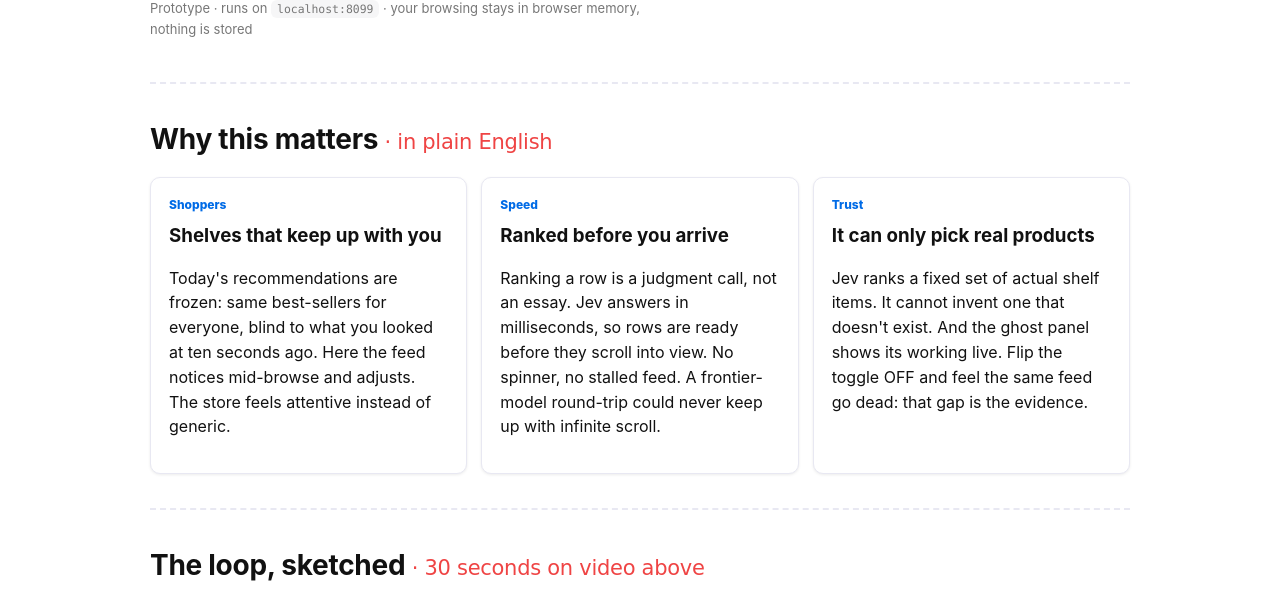
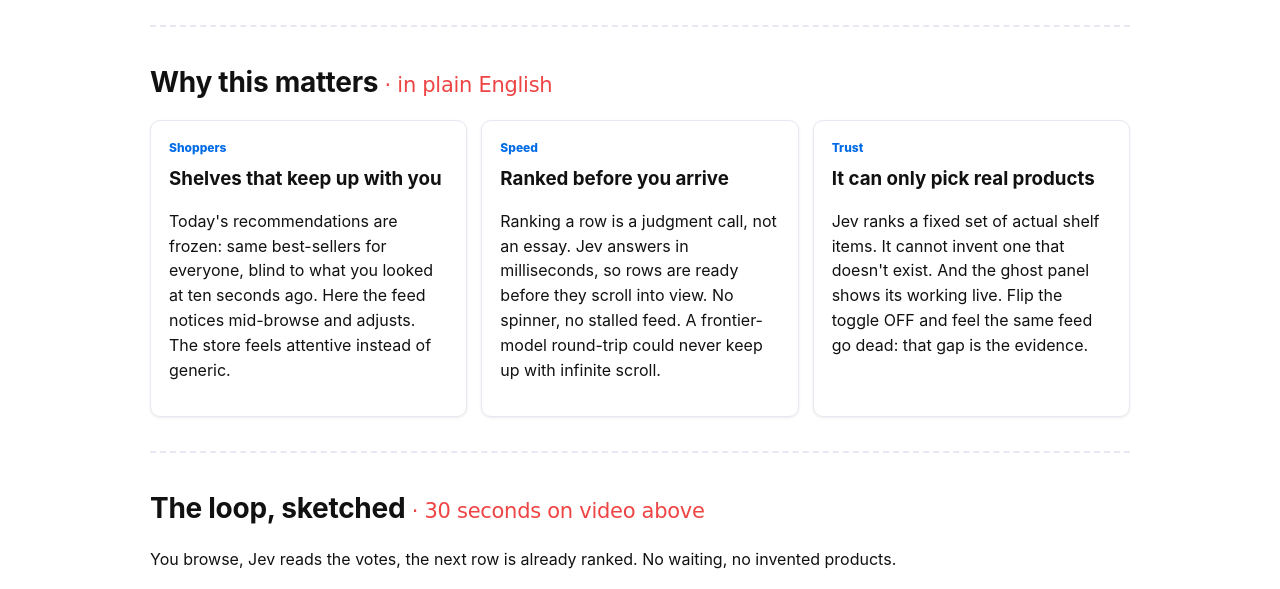
Before and after one commit to juanri7/jevstore-explainer, a plain HTML site: page index.html in a window 1280 px wide. Shown: the part 511-1100 px from the top of the page. Drawn offline with Linux system fonts and the light colour scheme.

Commit message:
Remove hero microcopy line

```diff
--- a/index.html
+++ b/index.html
@@ -31,7 +31,6 @@
       <a class="btn primary" href="https://github.com/juanri7/jev-store" target="_blank" rel="noopener"><svg width="18" height="18" viewBox="0 0 24 24" fill="currentColor" aria-hidden="true" style="vertical-align:-3px;margin-right:8px"><path d="M12 .297c-6.63 0-12 5.373-12 12 0 5.303 3.438 9.8 8.205 11.385.6.113.82-.258.82-.577 0-.285-.01-1.04-.015-2.04-3.338.724-4.042-1.61-4.042-1.61C4.422 18.07 3.633 17.7 3.633 17.7c-1.087-.744.084-.729.084-.729 1.205.084 1.838 1.236 1.838 1.236 1.07 1.835 2.809 1.305 3.495.998.108-.776.417-1.305.76-1.605-2.665-.3-5.466-1.332-5.466-5.93 0-1.31.465-2.38 1.235-3.22-.135-.303-.54-1.523.105-3.176 0 0 1.005-.322 3.3 1.23.96-.267 1.98-.399 3-.405 1.02.006 2.04.138 3 .405 2.28-1.552 3.285-1.23 3.285-1.23.645 1.653.24 2.873.12 3.176.765.84 1.23 1.91 1.23 3.22 0 4.61-2.805 5.625-5.475 5.92.42.36.81 1.096.81 2.22 0 1.606-.015 2.896-.015 3.286 0 .315.21.69.825.57C20.565 22.092 24 17.592 24 12.297c0-6.627-5.373-12-12-12"/></svg>See repo</a>
       <a class="btn" href="#video">Watch the 30s demo</a>
     </div>
-    <p class="micro">Prototype · runs on <code>localhost:8099</code> · your browsing stays in browser memory, nothing is stored</p>
   </div>
   <div class="hero-art">
     <div class="video-wrap">
```
